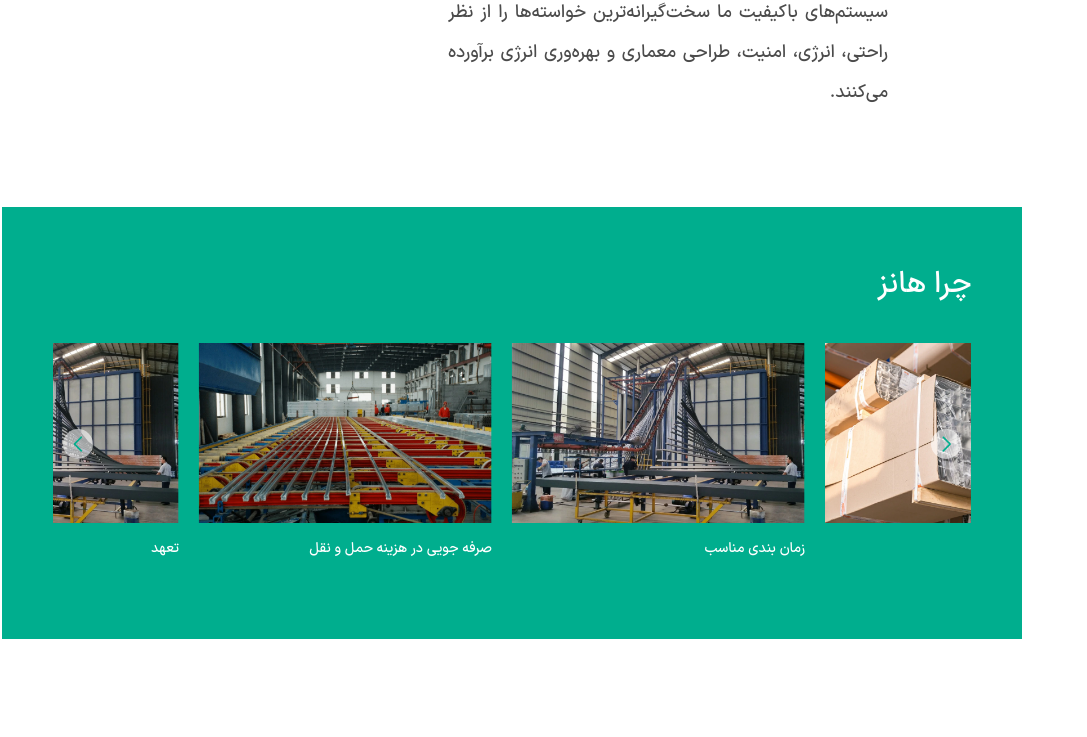
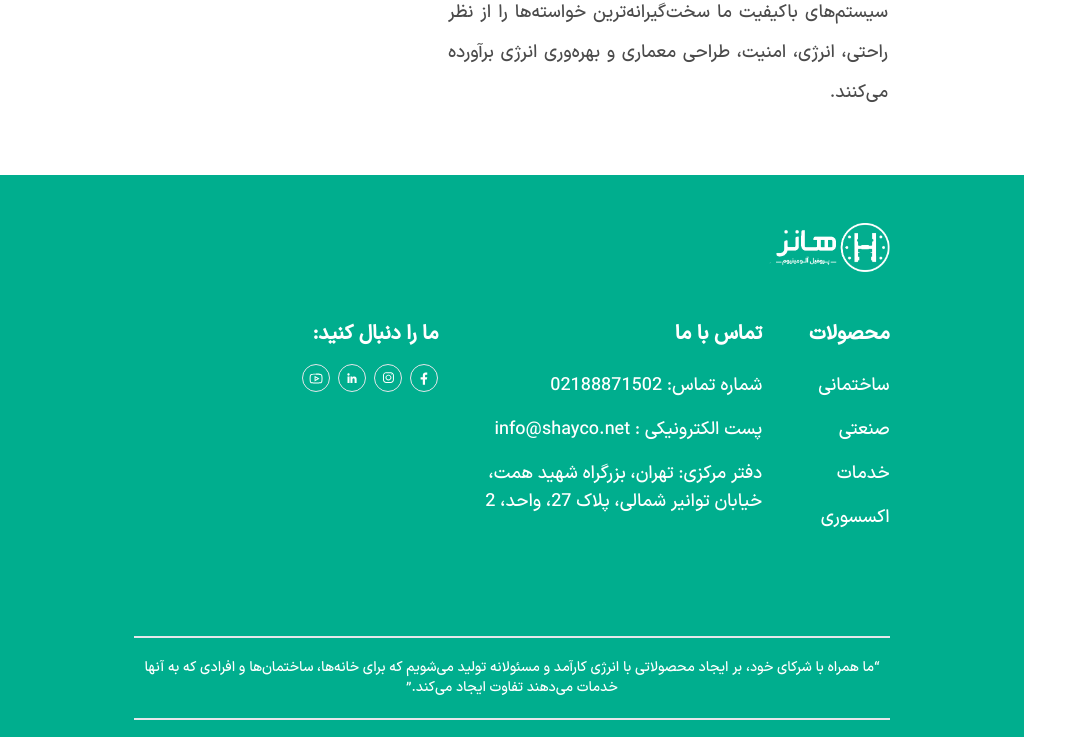
Before and after one commit to zahra-hsb/hanz-, a Next.js app: page /about in a window 1280 px wide. Shown: the part 1675-2412 px from the top of the page, without its empty margins (0-1087 px from the left). Built offline with nearby package versions, Linux system fonts and the light colour scheme.

Commit message:
two component commented

```diff
--- a/src/components/aboutComponent/AboutUs/index.jsx
+++ b/src/components/aboutComponent/AboutUs/index.jsx
@@ -60,11 +60,10 @@ const AboutUs = () => {
                 </div>
 
             </div>
-            <div className='w-[110%]'>
-
+            {/* <div className='w-[110%]'>
                 <WhyHanzHome />
                 <WhyHanzCarousel />
-            </div>
+            </div> */}
         </>
     )
 }
```
